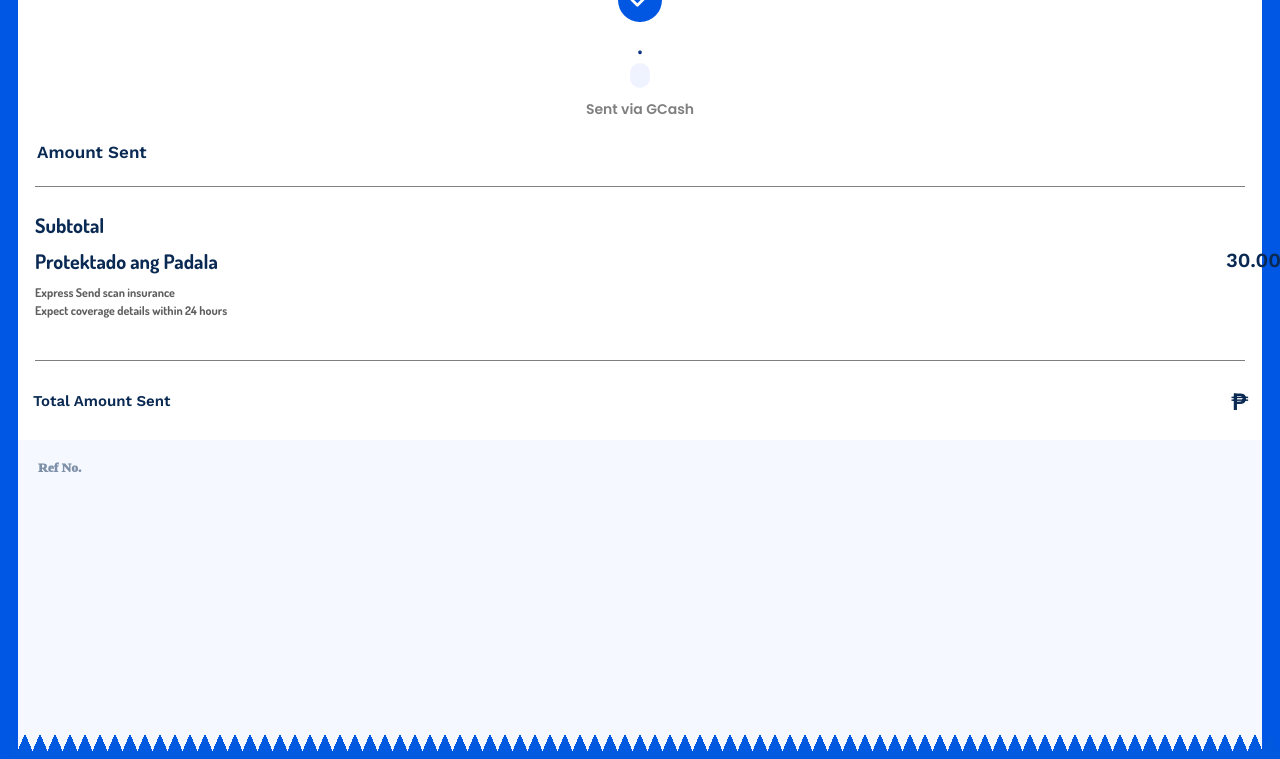
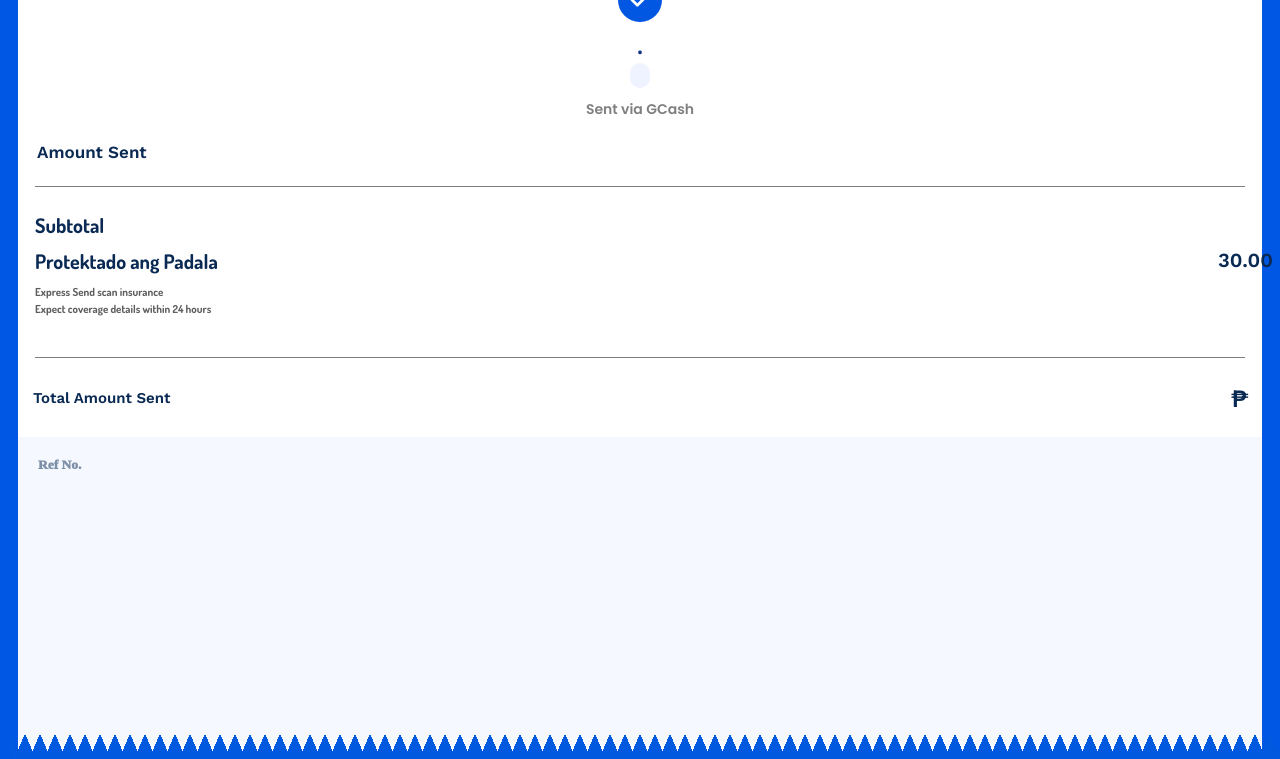
Before and after one commit to iamdavidyn/Gapp, a Django app: template gapp/templates/gslip.html in a window 1280 px wide. Shown: the part 101-860 px from the top of the page. Run offline with Django 5.2, Linux system fonts and the light colour scheme; the template is opened without the code that fills it, so the values that code supplies are empty; parts of the project's set-up code (start-up, migrations or seed data) failed here and were passed over; some libraries are stand-ins or nearby versions; some web fonts are replaced.

Commit message:
update gapp

```diff
--- a/gapp/templates/gslip.html
+++ b/gapp/templates/gslip.html
@@ -459,6 +459,12 @@
         bottom: 63px;
 
     }
+
+    @media (max-width: 360px) {
+        .pricing {
+            font-size: 15px;
+        }
+    }
 </style>
 
 <body>
@@ -519,11 +525,11 @@
             <div class="tag" style="font-family: 'Dosis', sans-serif; font-weight: 700;">
                 Protektado ang Padala
             </div>
-            <div class="amount" style="position: relative; left: 36px;">
+            <div class="amount" style="position: relative; left: 28px;">
                 30.00
             </div>
             <div class="tags"
-                style="line-height: 1.5; font-family: 'Dosis', sans-serif; font-weight: 700; font-size: 12px; color: #000000a1;">
+                style="line-height: 1.5; font-family: 'Dosis', sans-serif; font-weight: 700; font-size: 11px; color: #000000a1;">
                 Express Send scan insurance <br>
                 Expect coverage details within 24 hours
             </div>
@@ -555,7 +561,7 @@
             </div>
         </div>
 
-        </div>
+    </div>
 
 </body>
 
```
